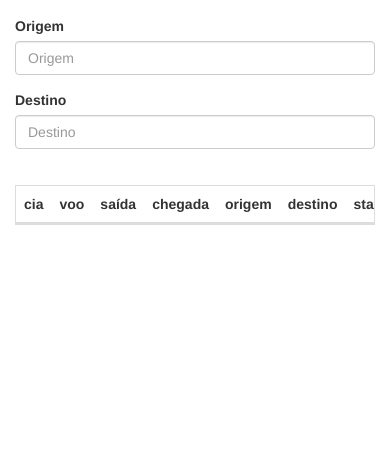
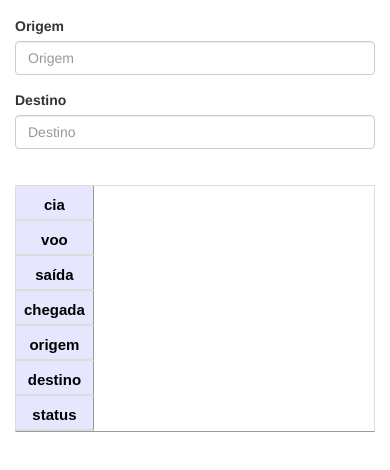
Before and after one commit to andrelemos2/airlinesflight-ui, a website: page public/index.html at #!/aereos in a window 390 px wide. Shown: the part 56-526 px from the top of the page. Drawn offline with Linux system fonts and the light colour scheme; no server answers.

Commit message:
Melhoria tabela de dados responsiva.

```diff
--- /dev/null
+++ b/public/css/aereo.css
@@ -0,0 +1,88 @@
+/* Table Base */
+
+table {
+    max-width: 100%;
+    background-color: transparent;
+    border-collapse: collapse;
+    border-spacing: 0;
+    font-family: arial;
+}
+
+.table {
+    border-bottom: #999999 solid 1px;
+    width: 100%;
+    margin-bottom: 20px;
+}
+
+.table th,
+.table td {
+    border-right: #999999 solid 1px;
+    font-size: 14px;
+    padding: 8px;
+    line-height: 20px;
+    text-align: left;
+    vertical-align: middle;
+}
+
+.table td:last-child {
+    border-right: 0;
+}
+
+.table thead th {
+    font-weight: normal;
+    background-color: #e6e6ff;
+    color: #000000;
+    font-weight: bold;
+    text-align: center;
+    font-size: 15px;
+}
+
+.table tbody > tr:nth-child(odd) > td,
+.table tbody > tr:nth-child(odd) > th {
+    background-color: #f8f8f8;
+}
+
+/* Small Sizes */
+@media (max-width: 767px) {
+
+    /* Responsive Table */
+    .table-responsive {
+        display: block;
+        position: relative;
+        width: 100%;
+    }
+
+    .table-responsive thead,
+    .table-responsive tbody,
+    .table-responsive th,
+    .table-responsive td,
+    .table-responsive tr {
+        display: block;
+    }
+
+    .table-responsive td,
+    .table-responsive th {
+        height: 35px;
+    }
+
+    .table-responsive thead {
+        float: left;
+    }
+
+    .table-responsive tbody {
+        width: auto;
+        position: relative;
+        overflow-x: auto;
+        -webkit-overflow-scrolling: touch;
+        white-space: nowrap;
+    }
+
+    .table-responsive tbody tr {
+        display: inline-block;
+    }
+
+    .table td:last-child {
+        border-right: #999999 solid 1px;
+    }
+
+}
--- a/public/index.html
+++ b/public/index.html
@@ -8,9 +8,8 @@
 
     <link rel="stylesheet" href="css/bootstrap.min.css">
     <link rel="stylesheet" href="css/bootstrap-theme.min.css">
-
-
     <link rel="stylesheet" href="css/font-awesome.min.css">
+    <link rel="stylesheet" href="css/aereo.css">
 
     <script src="js/lib/angular.min.js"></script>
     <script src="js/lib/angular-animate.min.js"></script>
--- a/public/partials/principal.html
+++ b/public/partials/principal.html
@@ -21,8 +21,7 @@
 
 <div class="panel-heading"></div>
 
-<div class="table-responsive">
-    <table id="example" class="table table-hover table-striped" cellspacing="0" width="100%">
+<table class="table table-hover table-responsive">
     <thead>
     <tr>
         <th>cia</th>
@@ -51,5 +50,3 @@
 </table>
 
 </div>
-
-</div>
```
Lines whose indentation alone changed are shown as unchanged.
